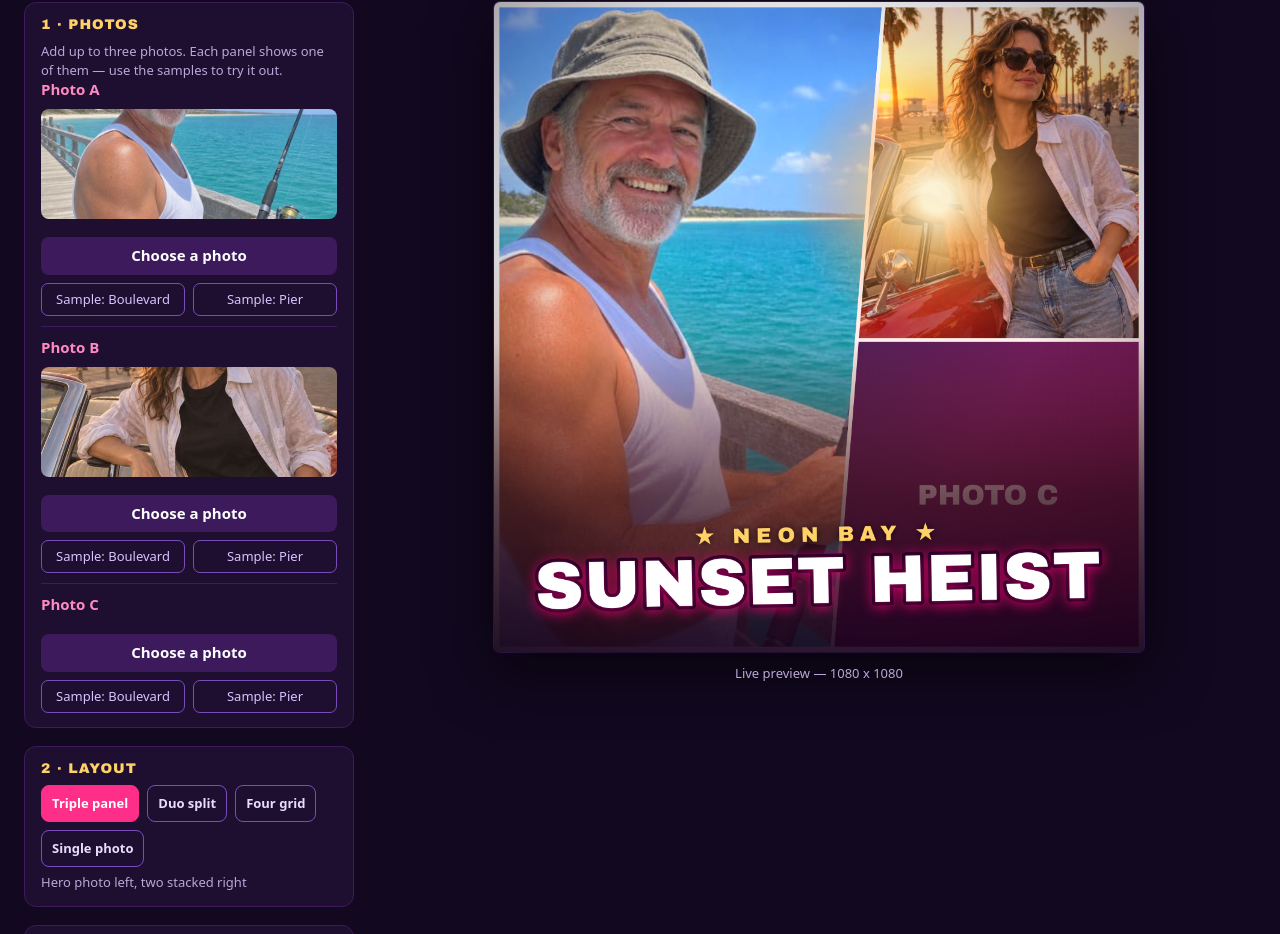
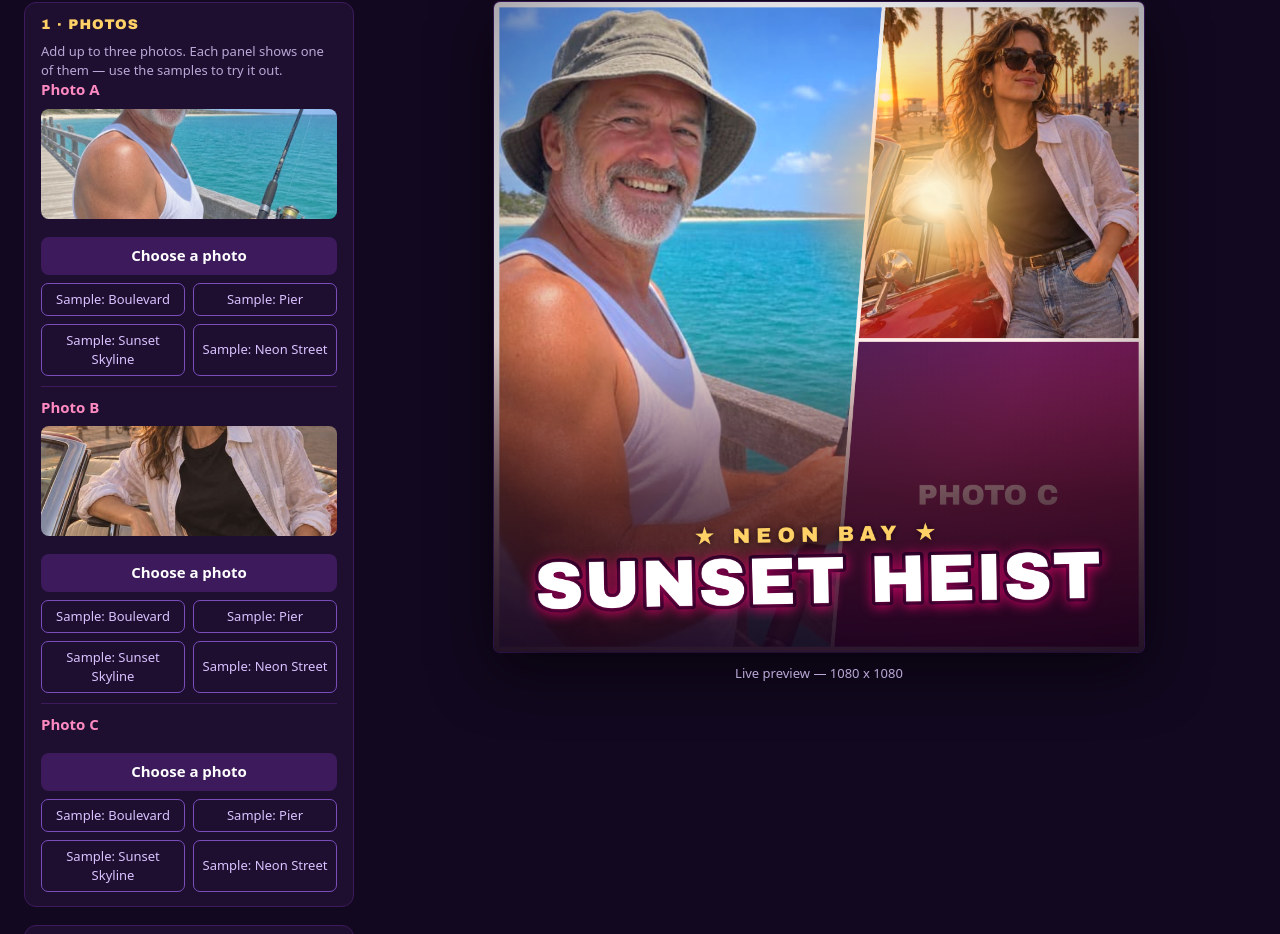
Before and after one commit to fiqirealme52-max/GTACoverArt, a plain HTML site: page app/index.html in a window 1280 px wide. Shown: the part 76-1010 px from the top of the page. Drawn offline with Linux system fonts and the light colour scheme.

Commit message:
Cover Art round 3: Vice City visual overhaul (bba1ed8)

```diff
--- a/app/index.html
+++ b/app/index.html
@@ -24,6 +24,10 @@
           <button type="button" class="mini" data-sample="0" data-photo="boulevard">Sample: Boulevard</button>
           <button type="button" class="mini" data-sample="0" data-photo="pier">Sample: Pier</button>
         </div>
+        <div class="sample-row">
+          <button type="button" class="mini" data-sample="0" data-photo="sunset">Sample: Sunset Skyline</button>
+          <button type="button" class="mini" data-sample="0" data-photo="neon">Sample: Neon Street</button>
+        </div>
       </div>
       <div class="slot" data-slot="1">
         <span class="slot-name">Photo B</span>
@@ -33,6 +37,10 @@
           <button type="button" class="mini" data-sample="1" data-photo="boulevard">Sample: Boulevard</button>
           <button type="button" class="mini" data-sample="1" data-photo="pier">Sample: Pier</button>
         </div>
+        <div class="sample-row">
+          <button type="button" class="mini" data-sample="1" data-photo="sunset">Sample: Sunset Skyline</button>
+          <button type="button" class="mini" data-sample="1" data-photo="neon">Sample: Neon Street</button>
+        </div>
       </div>
       <div class="slot" data-slot="2">
         <span class="slot-name">Photo C</span>
@@ -41,6 +49,10 @@
         <div class="sample-row">
           <button type="button" class="mini" data-sample="2" data-photo="boulevard">Sample: Boulevard</button>
           <button type="button" class="mini" data-sample="2" data-photo="pier">Sample: Pier</button>
+        </div>
+        <div class="sample-row">
+          <button type="button" class="mini" data-sample="2" data-photo="sunset">Sample: Sunset Skyline</button>
+          <button type="button" class="mini" data-sample="2" data-photo="neon">Sample: Neon Street</button>
         </div>
       </div>
     </div>
@@ -75,6 +87,7 @@
           <option value="block" selected>Block — white on dark outline</option>
           <option value="outline">Outline — hollow white letters</option>
           <option value="neon">Neon — cyan and magenta glow</option>
+          <option value="vice">Vice — sunset gradient letters</option>
         </select>
       </label>
     </div>
@@ -88,7 +101,7 @@
 
     <button id="export" type="button" class="export-btn">Export PNG</button>
     <p id="status" role="status"></p>
-    <p class="fineprint">All art is original — no Rockstar Games logo, artwork or fonts. Sample photos were made with an image model for make.fun and are free to use.</p>
+    <p class="fineprint">All art is original — no Rockstar Games logo, artwork or fonts. Two sample photos were made with an image model for make.fun; Sunset Skyline and Neon Street are original illustrations drawn for this entry. All four are free to use.</p>
   </section>
 
   <section class="preview" aria-label="Live preview">
```
